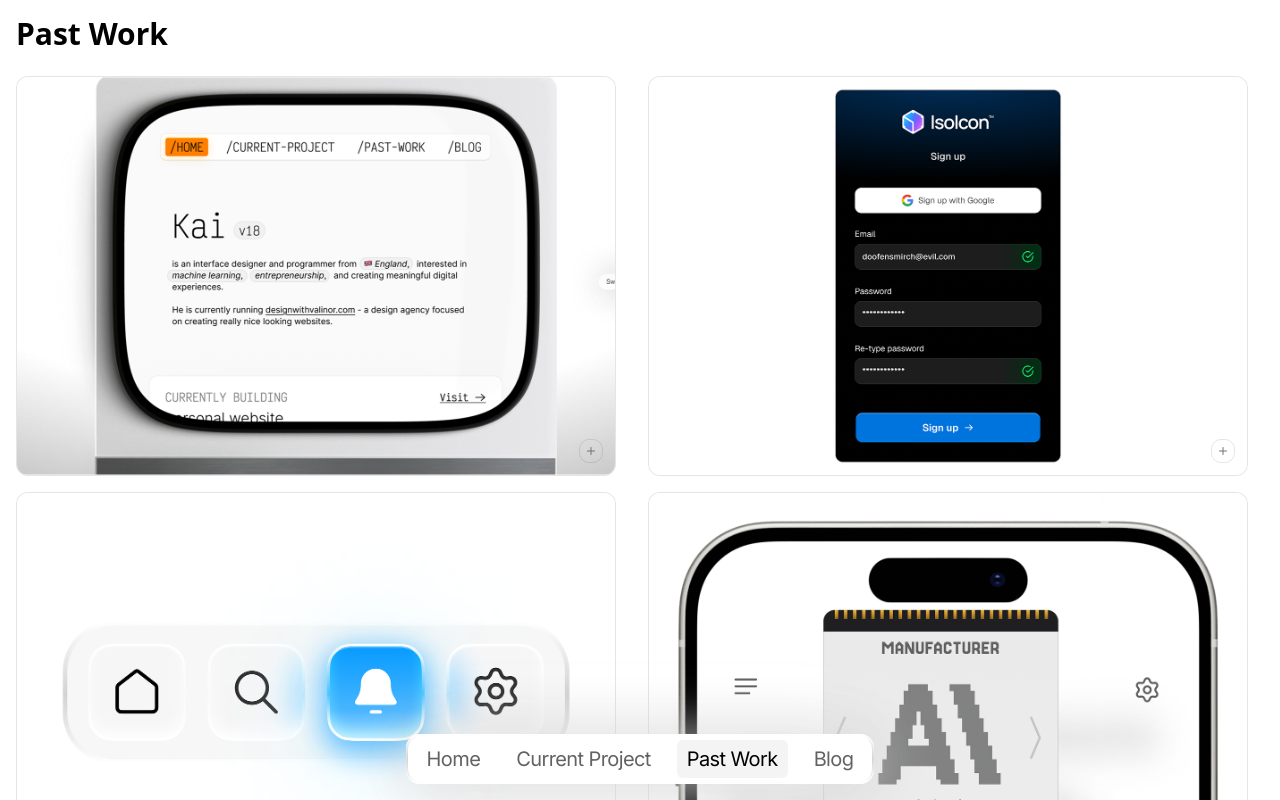
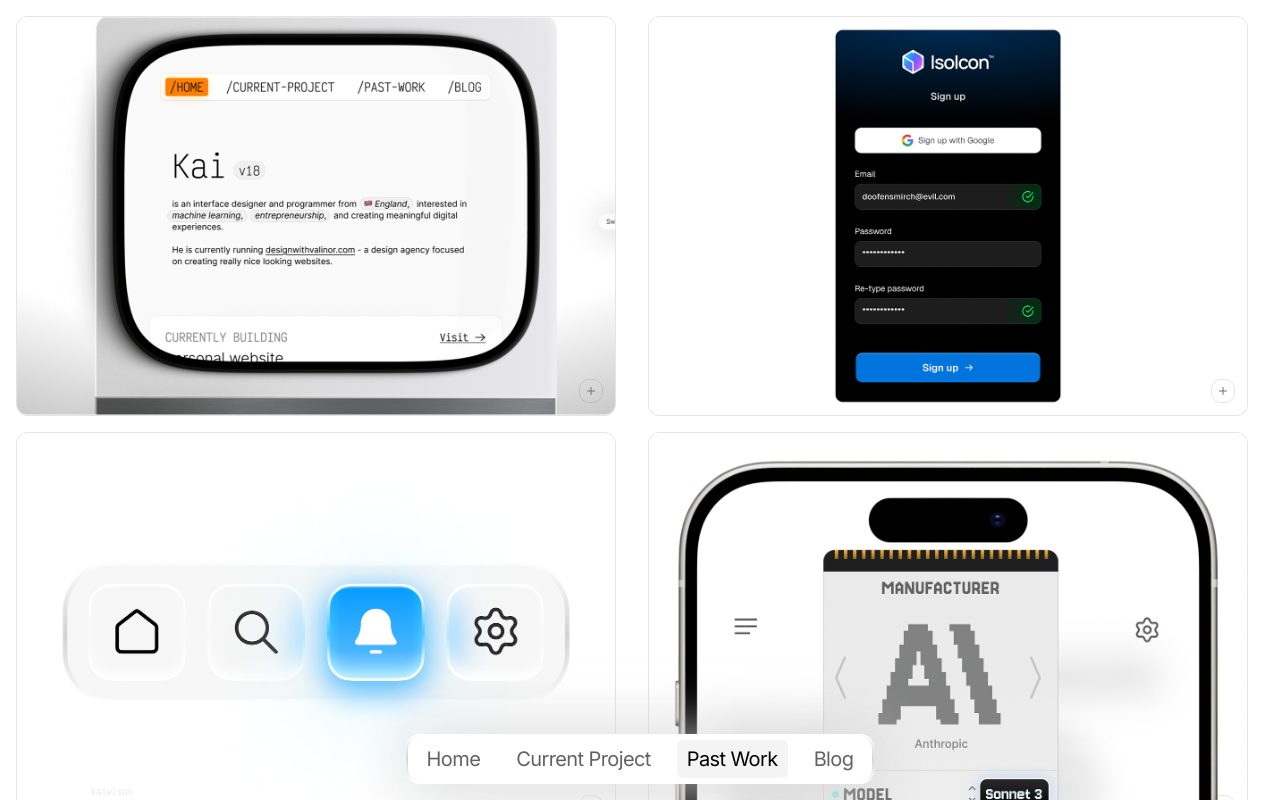
Before and after one commit to mrtdurdenthe2/kaiwlsn.com, a Next.js app: page /pastwork in a window 1280 px wide. Shown: the top 800 px of the page. Built offline with nearby package versions, Linux system fonts and the light colour scheme.

Commit message:
Remove header from Past Work page and delete unused Test UI component.

```diff
--- a/src/app/pastwork/page.tsx
+++ b/src/app/pastwork/page.tsx
@@ -24,7 +24,6 @@
 
   return (
     <main className="container mx-auto p-4">
-      <h1 className="text-3xl font-bold mb-6">Past Work</h1>
       {enriched.length > 0 ? (
         <div className="grid grid-cols-1 sm:grid-cols-2 gap-4">
           {enriched.map(({ src, meta }) => (
--- a/src/app/testui/page.tsx
+++ /dev/null
@@ -1,9 +0,0 @@
-import { MorphingDialogBasicOne } from "@/components/dialoguebasic";
-
-export default function Page() {
-    return (
-        <div>
-            <MorphingDialogBasicOne />
-        </div>
-    );
-}
```
